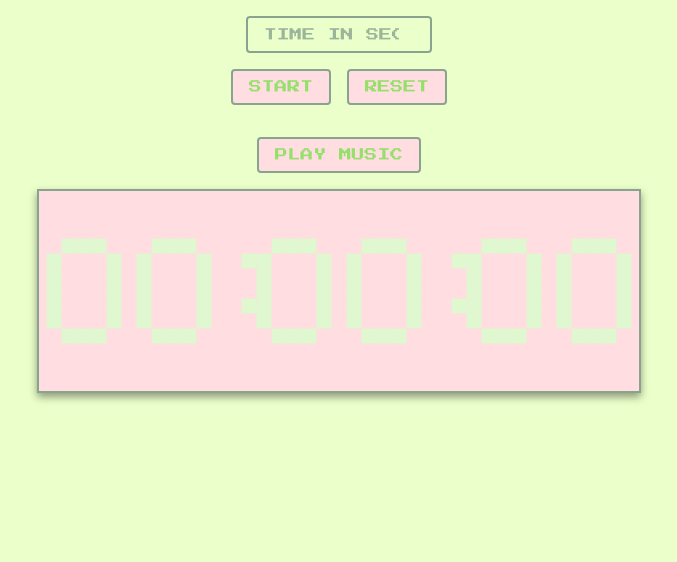
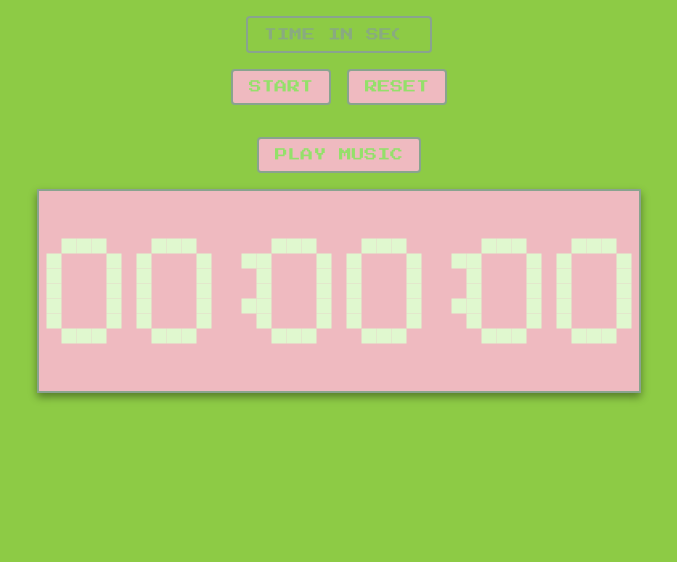
Before and after one commit to mayalh22/timetree, a plain HTML site: page index.html in a window 1280 px wide. Shown: the part 238-800 px from the top of the page, without its empty margins (301-978 px from the left). Drawn offline with Linux system fonts and the light colour scheme.

Commit message:
less pastel

```diff
--- a/index.html
+++ b/index.html
@@ -12,9 +12,9 @@
 />
 <style>
   :root {
-    --color-bg-dark: #ebffca;
+    --color-bg-dark: #8dcb45;
     --color-text-light: #94e06a;
-    --color-green-accent: #ffdde0;
+    --color-green-accent: #efbac0;
     --color-green-subtle: #89a38f;
     --font-pixel: 'Press Start 2P', monospace;
   }
```
